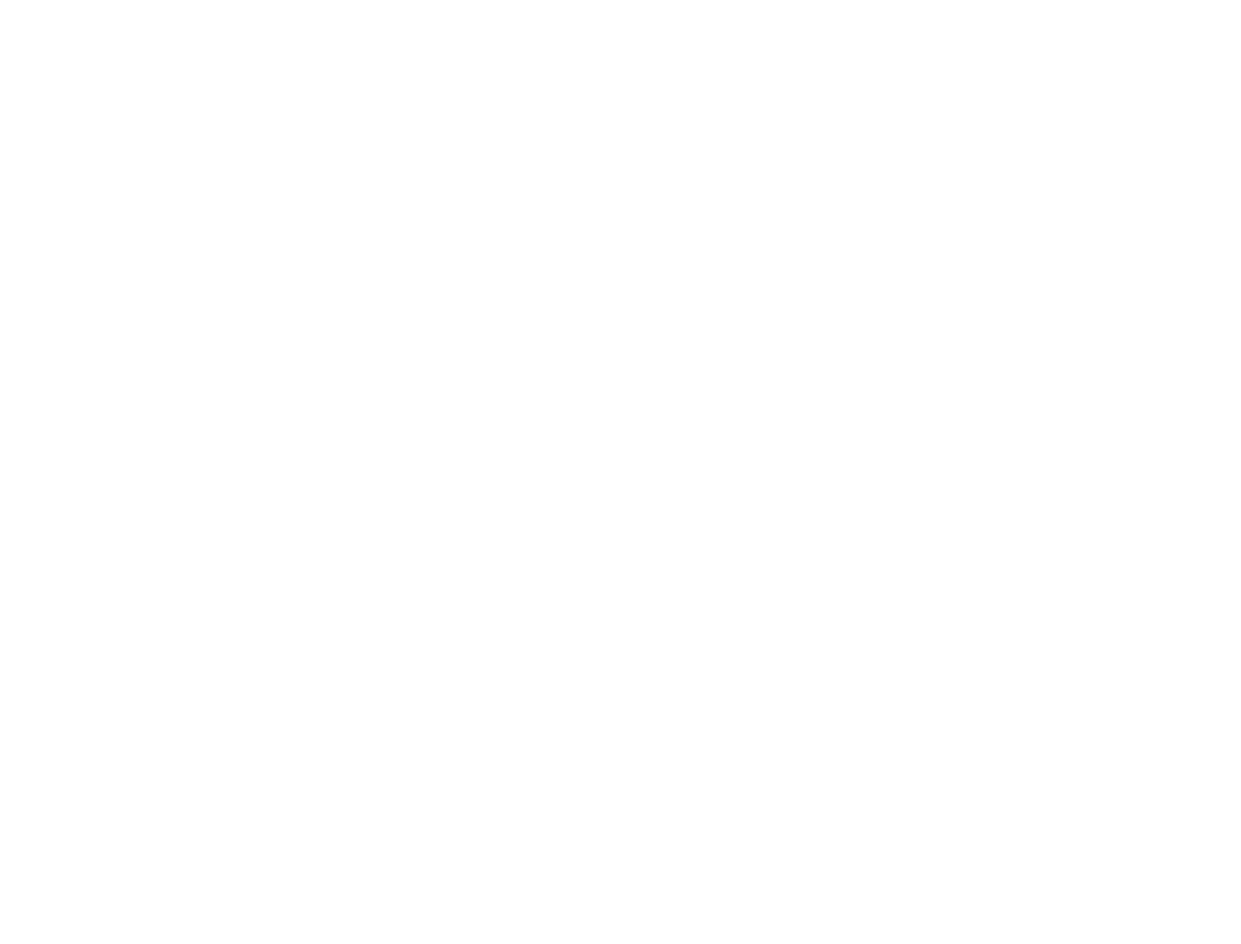
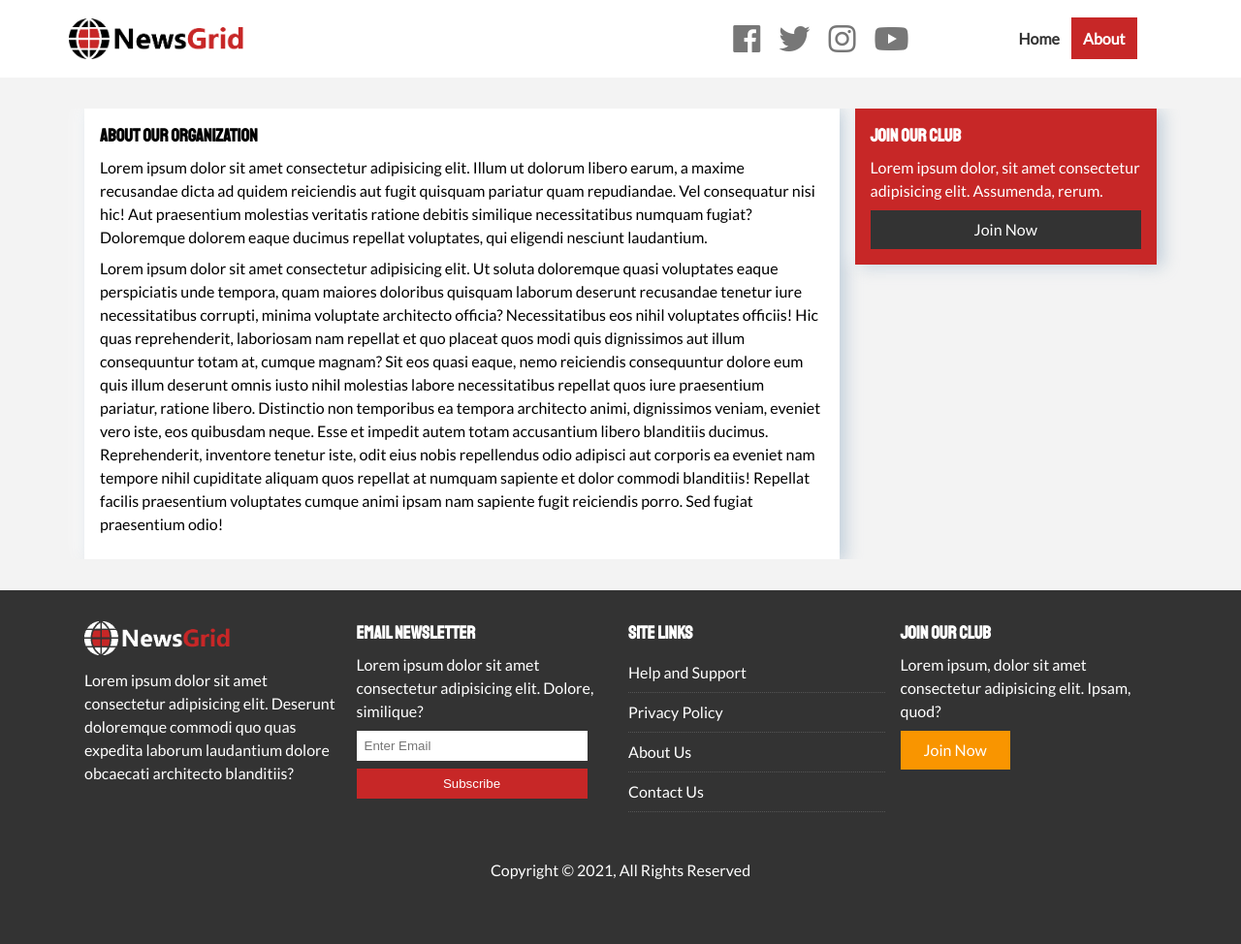
Before and after one commit to thao15059/html-css-modern, a plain HTML site: page newsgrid/about.html in a window 1280 px wide. Shown: the whole page at 97% size. Before the commit the page ends 800 px from the top, so only its background shows below. Drawn offline with Linux system fonts and the light colour scheme.

Commit message:
implements about page and prepaid for articles

```diff
--- a/newsgrid/about.html
+++ b/newsgrid/about.html
@@ -0,0 +1,139 @@
+<!DOCTYPE html>
+<html lang="en">
+  <head>
+    <meta charset="UTF-8" />
+    <meta http-equiv="X-UA-Compatible" content="IE=edge" />
+    <meta name="viewport" content="width=device-width, initial-scale=1.0" />
+    <link
+      rel="stylesheet"
+      href="https://use.fontawesome.com/releases/v5.1.1/css/all.css"
+      integrity="sha384-O8whS3fhG2OnA5Kas0Y9l3cfpmYjapjI0E4theH4iuMD+pLhbf6JI0jIMfYcK3yZ"
+      crossorigin="anonymous"
+    />
+    <link rel="preconnect" href="https://fonts.gstatic.com" />
+    <link
+      href="https://fonts.googleapis.com/css2?family=Lato&family=Staatliches&display=swap"
+      rel="stylesheet"
+    />
+    <link rel="shortcut icon" href="favicon.ico" type="image/x-icon" />
+    <link rel="stylesheet" href="style.css" />
+    <link
+      rel="stylesheet"
+      media="screen and (max-width: 768px)"
+      href="mobile.css"
+    />
+
+    <title>News | Latest News</title>
+  </head>
+  <body>
+    <!-- navbar -->
+    <nav id="main-nav">
+      <div class="container">
+        <img src="./images/logo.png" alt="logo" class="logo" />
+        <div class="social">
+          <a href="#" target="_blank"><i class="fab fa-facebook fa-2x"></i></a>
+          <a href="#" target="_blank"><i class="fab fa-twitter fa-2x"></i></a>
+          <a href="#" target="_blank"><i class="fab fa-instagram fa-2x"></i></a>
+          <a href="#" target="_blank"><i class="fab fa-youtube fa-2x"></i></a>
+        </div>
+        <ul>
+          <li><a href="index.html">Home</a></li>
+          <li><a class="current" href="about.html">About</a></li>
+        </ul>
+      </div>
+    </nav>
+
+    <!-- about -->
+    <section id="about" class="py-2">
+      <div class="container">
+        <div class="page-container">
+          <article class="card">
+            <h1 class="l-heading">About Our Organization</h1>
+            <p>
+              Lorem ipsum dolor sit amet consectetur adipisicing elit. Illum ut
+              dolorum libero earum, a maxime recusandae dicta ad quidem
+              reiciendis aut fugit quisquam pariatur quam repudiandae. Vel
+              consequatur nisi hic! Aut praesentium molestias veritatis ratione
+              debitis similique necessitatibus numquam fugiat? Doloremque
+              dolorem eaque ducimus repellat voluptates, qui eligendi nesciunt
+              laudantium.
+            </p>
+            <p>
+              Lorem ipsum dolor sit amet consectetur adipisicing elit. Ut soluta
+              doloremque quasi voluptates eaque perspiciatis unde tempora, quam
+              maiores doloribus quisquam laborum deserunt recusandae tenetur
+              iure necessitatibus corrupti, minima voluptate architecto officia?
+              Necessitatibus eos nihil voluptates officiis! Hic quas
+              reprehenderit, laboriosam nam repellat et quo placeat quos modi
+              quis dignissimos aut illum consequuntur totam at, cumque magnam?
+              Sit eos quasi eaque, nemo reiciendis consequuntur dolore eum quis
+              illum deserunt omnis iusto nihil molestias labore necessitatibus
+              repellat quos iure praesentium pariatur, ratione libero.
+              Distinctio non temporibus ea tempora architecto animi, dignissimos
+              veniam, eveniet vero iste, eos quibusdam neque. Esse et impedit
+              autem totam accusantium libero blanditiis ducimus. Reprehenderit,
+              inventore tenetur iste, odit eius nobis repellendus odio adipisci
+              aut corporis ea eveniet nam tempore nihil cupiditate aliquam quos
+              repellat at numquam sapiente et dolor commodi blanditiis! Repellat
+              facilis praesentium voluptates cumque animi ipsam nam sapiente
+              fugit reiciendis porro. Sed fugiat praesentium odio!
+            </p>
+          </article>
+          <aside class="card bg-primary">
+            <h3>Join Our Club</h3>
+            <p>
+              Lorem ipsum dolor, sit amet consectetur adipisicing elit.
+              Assumenda, rerum.
+            </p>
+            <a href="#" class="btn btn-dark btn-block">Join Now</a>
+          </aside>
+        </div>
+      </div>
+    </section>
+
+    <!-- footer -->
+    <footer id="main-footer" class="py-2">
+      <div class="container footer-container">
+        <div>
+          <img src="./images/logo_light.png" alt="News" />
+          <p>
+            Lorem ipsum dolor sit amet consectetur adipisicing elit. Deserunt
+            doloremque commodi quo quas expedita laborum laudantium dolore
+            obcaecati architecto blanditiis?
+          </p>
+        </div>
+        <div>
+          <h3>Email NewsLetter</h3>
+          <p>
+            Lorem ipsum dolor sit amet consectetur adipisicing elit. Dolore,
+            similique?
+          </p>
+          <form>
+            <input type="email" name="email" placeholder="Enter Email" />
+            <input type="submit" value="Subscribe" class="btn btn-primary" />
+          </form>
+        </div>
+        <div>
+          <h3>Site Links</h3>
+          <ul class="list">
+            <li><a href="#">Help and Support</a></li>
+            <li><a href="#">Privacy Policy</a></li>
+            <li><a href="#">About Us</a></li>
+            <li><a href="#">Contact Us</a></li>
+          </ul>
+        </div>
+        <div>
+          <h3>Join Our Club</h3>
+          <p>
+            Lorem ipsum, dolor sit amet consectetur adipisicing elit. Ipsam,
+            quod?
+          </p>
+          <a href="#" class="btn btn-secondary">Join Now</a>
+        </div>
+        <div class="p-1">
+          <p>Copyright &copy; 2021, All Rights Reserved</p>
+        </div>
+      </div>
+    </footer>
+  </body>
+</html>
--- a/newsgrid/style.css
+++ b/newsgrid/style.css
@@ -173,6 +173,32 @@ h6 {
   text-align: center;
 }
 
+p {
+  margin: 0.5rem 0;
+}
+
+.list li {
+  padding: 0.5rem 0;
+  border-bottom: #555 dotted 1px;
+}
+.list li a {
+  transition: all 0.3s ease-in;
+}
+
+.list li a:hover {
+  color: var(--primary-color) !important;
+}
+
+.page-container {
+  display: grid;
+  grid-template-columns: 5fr 2fr;
+  gap: 1rem;
+}
+
+.page-container > *:first-child {
+  grid-row: 1 / span 6;
+}
+
 /* nav */
 #main-nav {
   background: #fff;
@@ -275,3 +301,46 @@ h6 {
 #home-articles .articles-container > *:last-child {
   grid-column: 2 / span 2;
 }
+
+/* footer */
+#main-footer {
+  background: var(--dark-color);
+  color: #fff;
+}
+
+#main-footer img {
+  width: 150px;
+}
+
+#main-footer a {
+  color: #fff;
+}
+
+#main-footer .footer-container {
+  display: grid;
+  grid-template-columns: repeat(4, 1fr);
+  gap: 1rem;
+}
+
+#main-footer .footer-container > div:last-child {
+  grid-column: 1 / span 4;
+  align-items: center;
+  justify-content: center;
+  text-align: center;
+}
+
+#main-footer .footer-container input[type="email"] {
+  width: 90%;
+  padding: 0.5rem;
+  margin-bottom: 0.5rem;
+  border: none;
+}
+
+#main-footer .footer-container input[type="email"]:focus {
+  outline: none;
+}
+
+#main-footer .footer-container input[type="submit"] {
+  width: 90%;
+  padding: 0.5rem;
+}
```
Also changed, not shown: newsgrid/article.html (+139 -0 lines), newsgrid/index.html (+42 -2 lines).
